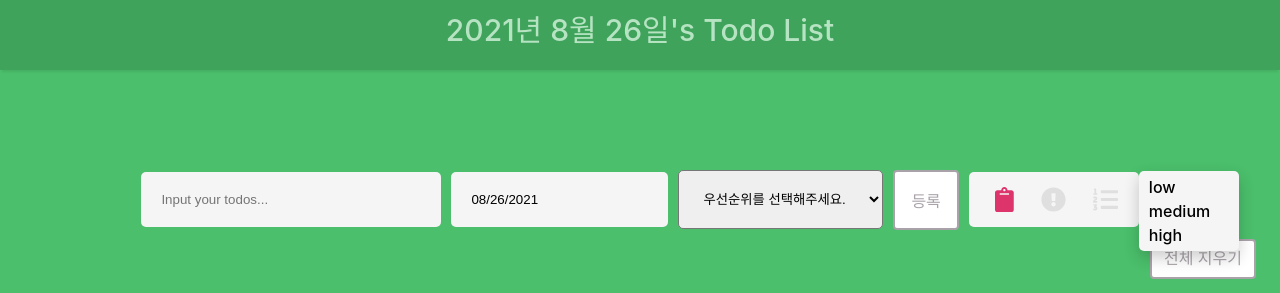
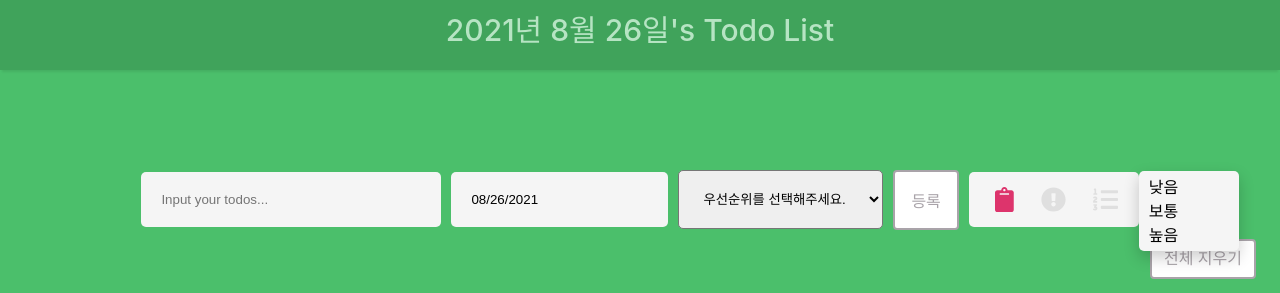
Before and after one commit to Derek-94/modo-todo-assignment, a React (Create React App) app: page / in a window 1280 px wide. Both pictures are taken after a click on the button 1105 px from the left and 199 px from the top of the page. Shown: the top 293 px of the page. Built offline with nearby package versions, Linux system fonts and the light colour scheme.

Commit message:
Fix: 필터링 스타일링 및 더미 관련 수정.(#35) - 필터링 메뉴명(영어 => 한글) - 더미 지우기 및 불러오기: 필터링 된 데이터 개수 => 원본 데이터 개수

```diff
--- a/src/components/Filtering/FilteringService.ts
+++ b/src/components/Filtering/FilteringService.ts
@@ -5,6 +5,7 @@ import { getStorage, setStorage } from 'utils/storage';
 import { currentDate } from 'utils/date';
 
 interface FilteringData {
+  todoState: Itodo[];
   filterTodo: Itodo[];
   handlerFiltering: (type: FilterReducer, action?: PriorityType) => void;
   handlerDropdown: () => void;
@@ -90,6 +91,7 @@ export const useFiltering = (): FilteringData => {
   };
 
   return {
+    todoState,
     filterTodo,
     setTodoState,
     handlerFiltering,
--- a/src/components/Filtering/template/body/FilteringBody.tsx
+++ b/src/components/Filtering/template/body/FilteringBody.tsx
@@ -45,7 +45,7 @@ const FilteringBody: React.FC<FilteringBodyProps> = ({
         />
       </Btn>
       <Btn onClick={handlerDropdown} title="중요도">
-        <Icon icon={faListOl} select={filterOpt.priority ? true : false} />
+        <Icon icon={faListOl} select={`${filterOpt.priority !== null}`} />
         <PriorityLow checkPriority={filterOpt.priority || ''}></PriorityLow>
         <PriorityHigh checkPriority={filterOpt.priority || ''}></PriorityHigh>
         <PriorityMidTop
@@ -61,7 +61,7 @@ const FilteringBody: React.FC<FilteringBodyProps> = ({
             onClick={() => handlerFiltering('PRIORITY', priority)}
             key={idx}
           >
-            {priority}
+            {MENU.KOR[idx]}
           </span>
         ))}
       </DropMenu>
--- a/src/components/Todo/TodoList.tsx
+++ b/src/components/Todo/TodoList.tsx
@@ -12,6 +12,7 @@ import SetTodo from 'components/Todo/SetTodo';
 
 const TodoList: React.FC = () => {
   const {
+    todoState,
     filterTodo,
     setTodoState,
     handlerFiltering,
@@ -42,7 +43,8 @@ const TodoList: React.FC = () => {
           filterOpt={filterOpt}
         />
       </TodoFormWrapper>
-      <SetTodo todoLength={filterTodo.length} setTodos={setTodoState} />
+      {/* <SetTodo todoLength={filterTodo.length} setTodos={setTodoState} /> */}
+      <SetTodo todoLength={todoState.length} setTodos={setTodoState} />
       <MainContainer>
         <DragProvider>
           {STATUS.map((status, i) => (
--- a/src/constant/index.ts
+++ b/src/constant/index.ts
@@ -5,4 +5,5 @@ export const STATUS: StatusKey[] = ['Todo', 'InProgress', 'Done'];
 export const MENU: MenuObj = Object.freeze({
   PRIORITY: ['low', 'medium', 'high'],
   FILTER: ['Init', 'Deadline', 'Priority'],
+  KOR: ['낮음', '보통', '높음'],
 });
--- a/src/types/index.ts
+++ b/src/types/index.ts
@@ -17,6 +17,7 @@ export interface ClickObj {
 export interface MenuObj {
   PRIORITY: PriorityType[];
   FILTER: string[];
+  KOR: string[];
 }
 
 export type FilterReducer = 'PRIORITY' | 'DEADLINE' | 'INIT';
```
